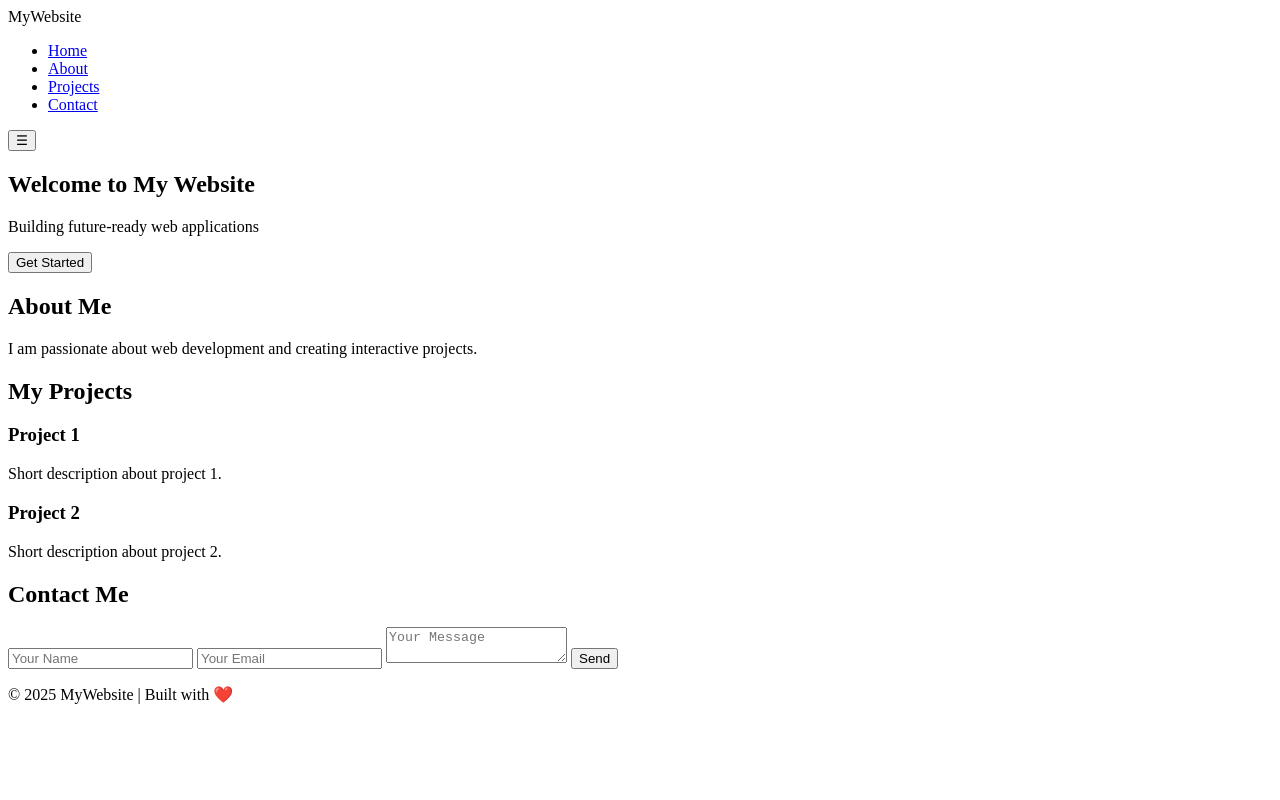
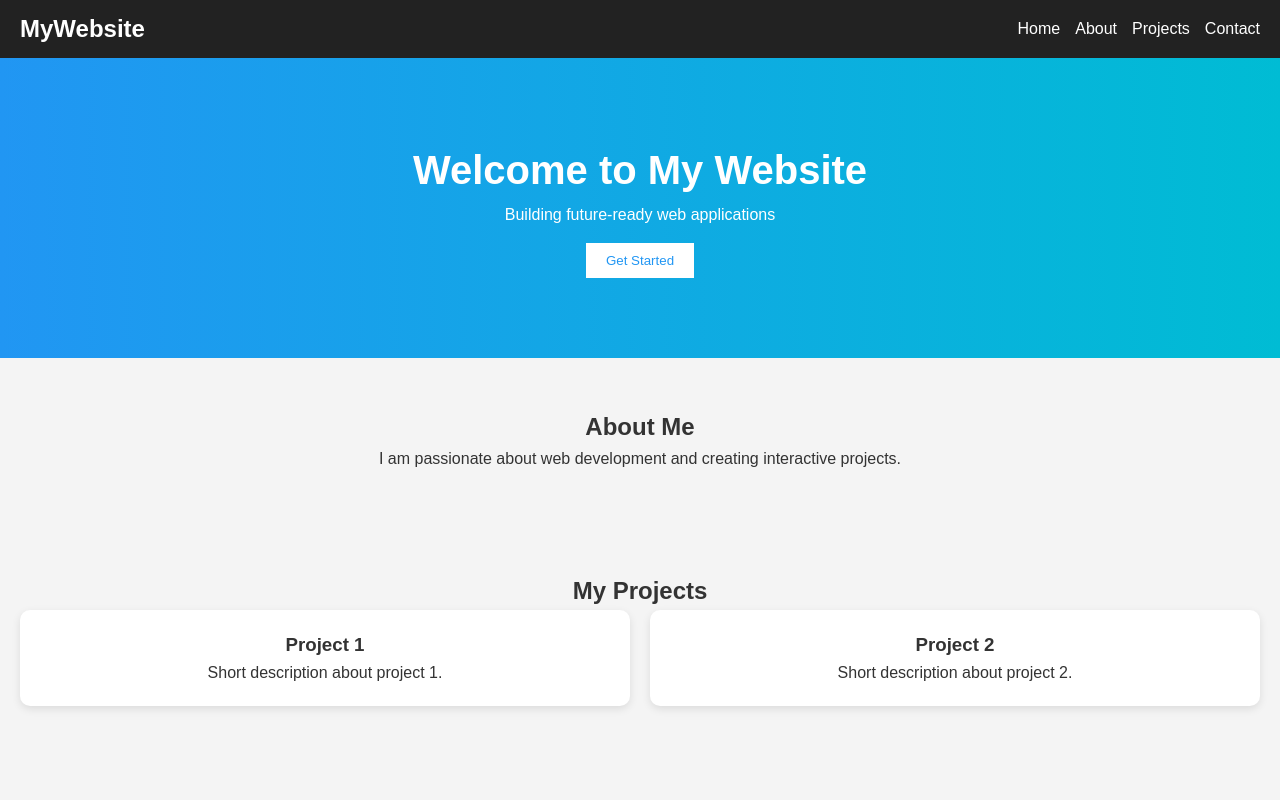
Before and after one commit to wingming07/To-do-list-, a plain HTML site: page Index.html in a window 1280 px wide. Shown: the top 800 px of the page. Drawn offline with Linux system fonts and the light colour scheme; a script that the page names is missing.

Commit message:
Update Style.css

```diff
--- a/Style.css
+++ b/Style.css
@@ -1 +1,158 @@
-style.css
+/* Global Styles */
+* {
+  margin: 0;
+  padding: 0;
+  box-sizing: border-box;
+  font-family: Arial, sans-serif;
+}
+
+body {
+  line-height: 1.6;
+  background: #f4f4f4;
+  color: #333;
+}
+
+/* Navbar */
+.navbar {
+  display: flex;
+  justify-content: space-between;
+  align-items: center;
+  background: #222;
+  color: #fff;
+  padding: 10px 20px;
+}
+
+.navbar .logo {
+  font-size: 1.5em;
+  font-weight: bold;
+}
+
+.navbar .nav-links {
+  list-style: none;
+  display: flex;
+  gap: 15px;
+}
+
+.navbar .nav-links li a {
+  color: white;
+  text-decoration: none;
+  transition: 0.3s;
+}
+
+.navbar .nav-links li a:hover {
+  color: #00bcd4;
+}
+
+#menu-toggle {
+  display: none;
+  background: transparent;
+  border: none;
+  color: #fff;
+  font-size: 1.5em;
+  cursor: pointer;
+}
+
+/* Hero Section */
+.hero {
+  text-align: center;
+  padding: 80px 20px;
+  background: linear-gradient(to right, #2196f3, #00bcd4);
+  color: white;
+}
+
+.hero h1 {
+  font-size: 2.5em;
+}
+
+.hero .btn {
+  margin-top: 15px;
+  padding: 10px 20px;
+  border: none;
+  background: #fff;
+  color: #2196f3;
+  cursor: pointer;
+  transition: 0.3s;
+}
+
+.hero .btn:hover {
+  background: #f4f4f4;
+}
+
+/* Sections */
+section {
+  padding: 50px 20px;
+  text-align: center;
+}
+
+.projects .project-grid {
+  display: grid;
+  grid-template-columns: repeat(auto-fit, minmax(250px, 1fr));
+  gap: 20px;
+}
+
+.project-card {
+  background: white;
+  padding: 20px;
+  border-radius: 10px;
+  box-shadow: 0 3px 8px rgba(0,0,0,0.1);
+  transition: 0.3s;
+}
+
+.project-card:hover {
+  transform: translateY(-5px);
+}
+
+/* Contact */
+.contact form {
+  max-width: 500px;
+  margin: auto;
+  display: flex;
+  flex-direction: column;
+  gap: 10px;
+}
+
+.contact input, .contact textarea, .contact button {
+  padding: 10px;
+  border: 1px solid #ccc;
+  border-radius: 5px;
+}
+
+.contact button {
+  background: #2196f3;
+  color: white;
+  border: none;
+  cursor: pointer;
+}
+
+.contact button:hover {
+  background: #1976d2;
+}
+
+/* Footer */
+footer {
+  background: #222;
+  color: white;
+  text-align: center;
+  padding: 15px;
+}
+
+/* Responsive */
+@media (max-width: 768px) {
+  .navbar .nav-links {
+    display: none;
+    flex-direction: column;
+    background: #333;
+    position: absolute;
+    top: 60px;
+    right: 0;
+    padding: 15px;
+  }
+
+  .navbar.active .nav-links {
+    display: flex;
+  }
+
+  #menu-toggle {
+    display: block;
+  }
+  }
```
